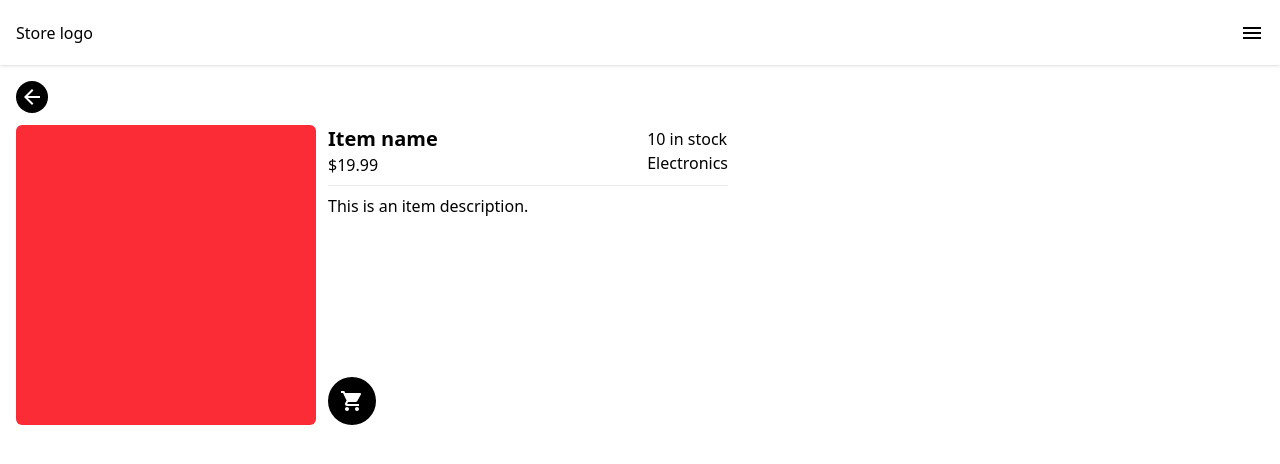
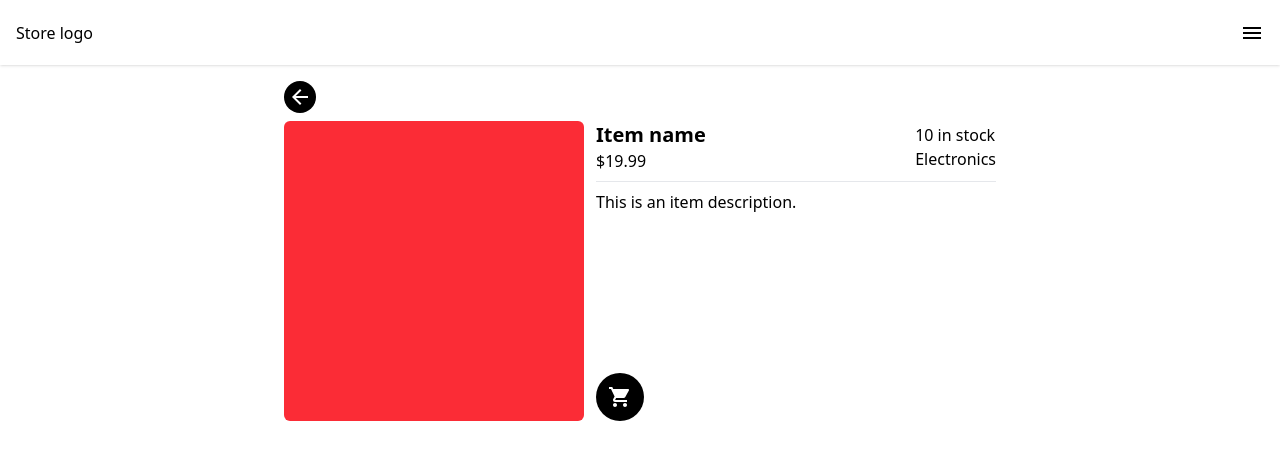
Before and after one commit to Trusun3528/Group5FrontEnd, a React (Vite) app: page /details in a window 1280 px wide. Shown: the top 464 px of the page. Built offline with nearby package versions, Linux system fonts and the light colour scheme.

Commit message:
Centered details page

```diff
--- a/src/pages/ItemDetailsPage.tsx
+++ b/src/pages/ItemDetailsPage.tsx
@@ -7,8 +7,8 @@ function ItemDetailsPage() {
   return (
     <div>
         <Header />
-      <div className="m-4 flex flex-col gap-3">
-        <Link to="/" className="text-white bg-black rounded-full w-[32px] h-[32px] flex items-center justify-center"><ArrowBackIcon/></Link>
+        <div className="w-fit m-auto mt-4">
+            <Link to="/" className="mb-2 text-white bg-black rounded-full w-[32px] h-[32px] flex items-center justify-center"><ArrowBackIcon/></Link>
             <div className="flex gap-3">
                 <div className="bg-red-500 w-[300px] h-[300px] rounded-md"></div>
                 <div className="flex flex-col justify-between w-[400px]">
@@ -26,7 +26,7 @@ function ItemDetailsPage() {
                             </div>
                         </div>
                         <hr className="text-gray-200 my-2"/>
-                    <p>This is an item description.</p>
+                        <span>This is an item description.</span>
                     </div>
                     <Link to="/" className="text-white bg-black rounded-full w-[48px] h-[48px] flex items-center justify-center"><ShoppingCartIcon/></Link>
                 </div>
```
Lines whose indentation alone changed are shown as unchanged.
